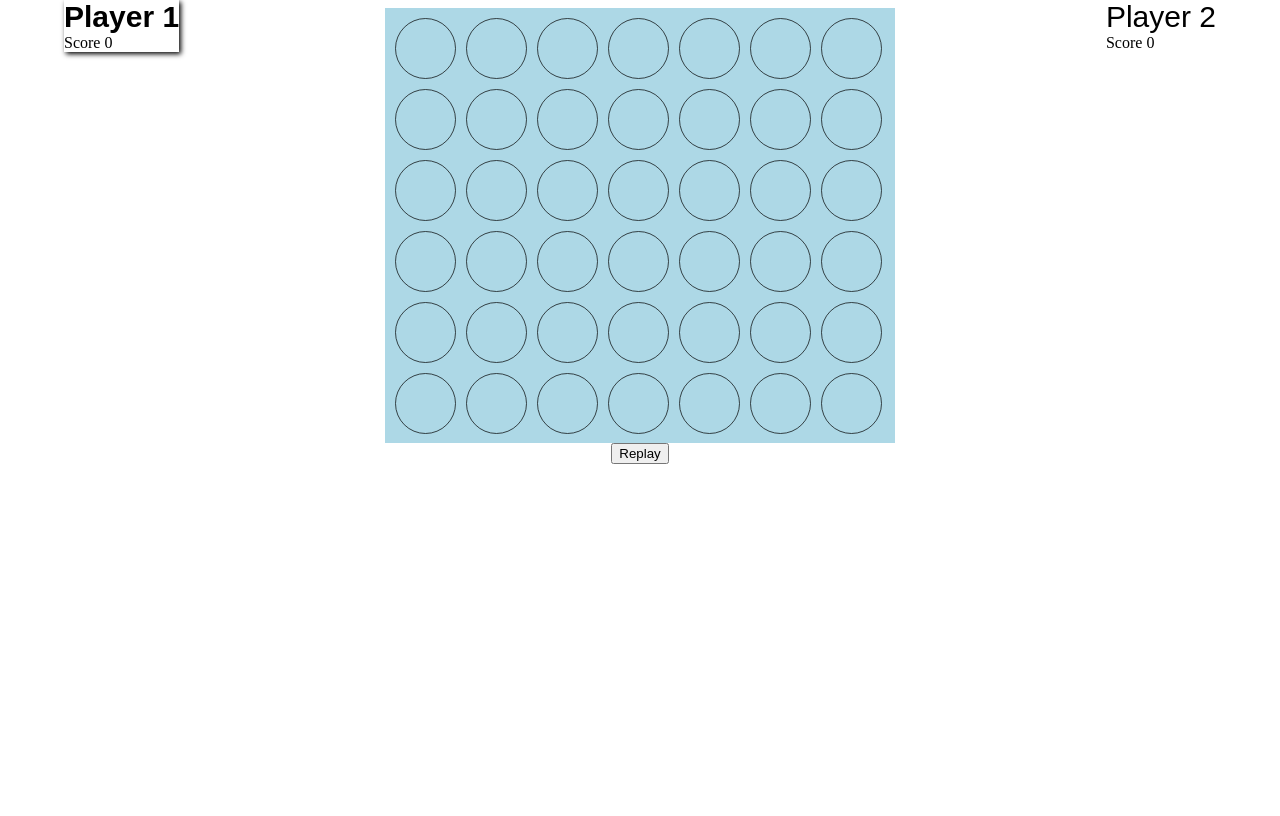
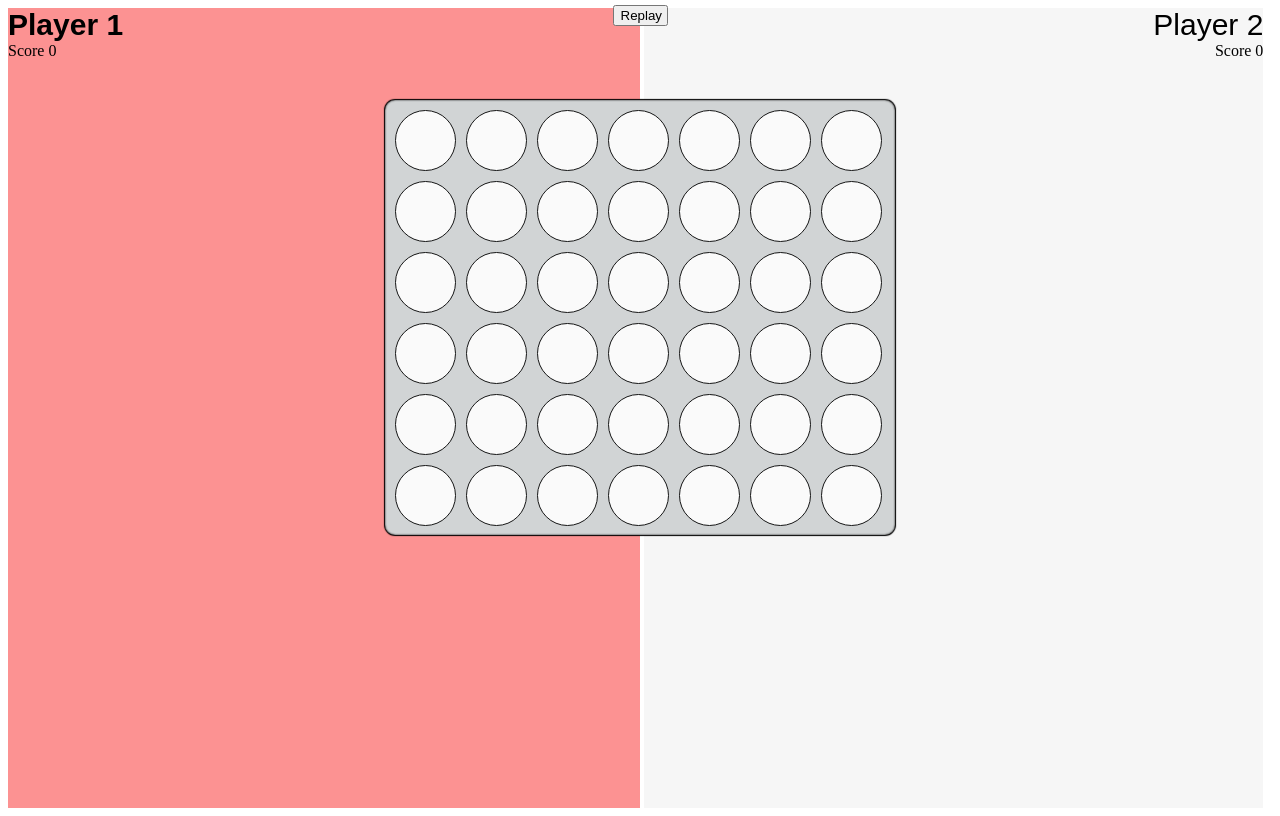
Before and after one commit to kaykayyali/connect-four-attempt, a plain HTML site: page index.html in a window 1280 px wide. Drawn offline with nearby package versions, Linux system fonts and the light colour scheme.

Commit message:
Updates to css. Make it a little pretty.

```diff
--- a/css/style.css
+++ b/css/style.css
@@ -2,35 +2,54 @@ body {
 	-webkit-font-smoothing: antialiased;
 }
 .main {
+	position: absolute;
+	top: 100px;
+	border-radius: 10px;
 	margin-left: auto;
 	margin-right: auto;
 	height: 425px;
 	width: 500px;
-	background-color: lightblue;
-	position: relative;
+	background-color: #d1d4d5;
 	padding: 5px;
+	box-shadow: inset 0px 0px 2px black, 0px 0px 1px 1px;
+	margin-left: auto;
+	margin-right: auto;
+	left: 0;
+	right: 0;
 }
 
 #player_one_wrap {
-	position: absolute;
-	top: 0;
-    left: 5%;
+	display: inline-block;
+	background-color: rgba(251, 74, 74, 0.2);
+	text-align: left;
+	width: 50%;
+	height: 100vh;
+}
+
+#player_one_wrap.selected {
+		background-color: rgba(251, 74, 74, 0.6);
 }
 
 #player_two_wrap {
-	position: absolute;
-	top: 0;
-    right: 5%;
+	display: inline-block;
+	background-color: rgba(211, 211, 211, 0.2);
+	text-align: right;
+	width: 49%;
+	height: 100vh;
 }
 
-.player_wrap.selected{
-    box-shadow: 2px 2px 5px 0px black;
+#player_two_wrap.selected {
+		background-color: rgba(166, 166, 166, 0.9);
+
 }
+
+// .player_wrap.selected{
+//     // box-shadow: 2px 2px 5px 0px black;
+// }
 
 .player_header {
 	font-size: 30px;
     font-family: sans-serif;
-    text-align: center;
 }
 .selected .player_header {
 	font-weight: 800;
@@ -40,26 +59,50 @@ body {
     display: inline-block;
 }
 .tile {
+	background-color: white;
 	display: inline-block;
     width: 59px;
     height: 59px;
     border: solid 1px black;
     border-radius: 50%;
     margin: 5px;
-    opacity: .7;
-}
-
-.tile.red {
-	background-color: red;
-}
-.tile.black {
-	background-color: black;
+    opacity: .9;
+    position: relative;
 }
 .tile:hover {
 	opacity: 1;
 }
+
+.tile.red:after,
+.tile.black:after {
+	content: '';
+    height: 15px;
+    background-color: white;
+    width: 15px;
+    position: absolute;
+    top: 22px;
+    opacity: 0.1;
+    left: 22px;
+    border-radius: 20px;
+}
+
+.tile.red {
+	background-color: #fb4a4a;
+	box-shadow: inset 0 0 6px 1px black;
+}
+
+.tile.black {
+	background-color: black;
+	box-shadow: inset 0 0 6px 1px #7c7c7c;
+}
+
 button.reset {
-	display: inherit;
-	margin-left: auto;
+	display: block;
+	position: absolute;
+   	margin-left: auto;
 	margin-right: auto;
+	left: 0;
+	right: 0;
+    top: 5px;
+    width: 55px;
 }
--- a/index.html
+++ b/index.html
@@ -3,7 +3,6 @@
 		<link rel="stylesheet" href="./css/style.css">
 	</head>
 	<body>
-		<div class="main"></div>
 		<div class='player_wrap' id="player_one_wrap">
 			<div class="player_header" id="player_one">Player 1</div>
 			<span>Score</span> <span class="score"></span>
@@ -12,6 +11,7 @@
 			<div class="player_header" id="player_two">Player 2</div>
 			<span>Score</span> <span class="score"></span>
 		</div>
+		<div class="main"></div>
 		<button class="reset" onclick="game.generate_new_board()">Replay</button>
 		<script src='https://cdn.jsdelivr.net/jquery/3.1.1/jquery.min.js' ></script>
 		<script src='./js/app.js' ></script>
--- a/js/game.js
+++ b/js/game.js
@@ -9,7 +9,7 @@ var game = {
 		this.desired_state = tile.state;
 		// The magic must happen here...
 		this.check_horizontal_win();
-		this.check_vertical_win()
+		this.check_vertical_win();
 	},
 	check_horizontal_win: function() {
 		if(this.left_steps  + this.right_steps - 1 === 4) {
@@ -65,6 +65,7 @@ var game = {
 	},
 	generate_new_board: function() {
 		$('.main').empty();
+		game.is_over = false;
 		// Generate a matrix of tile objects and assign their jquery selector for onclick functions;
 		this.board = [];
 		for (var i = 0; i <= 6; i++) {
```
